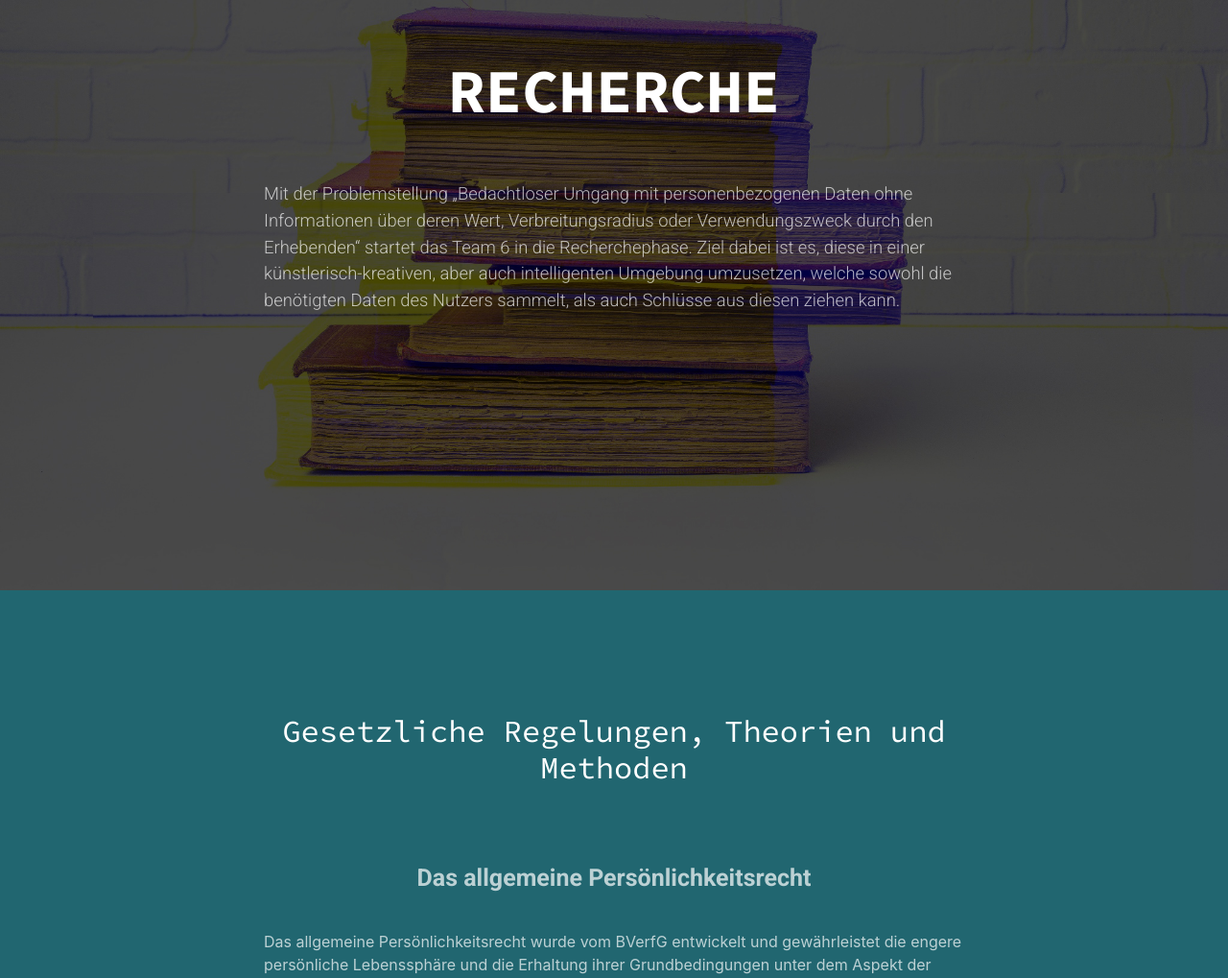
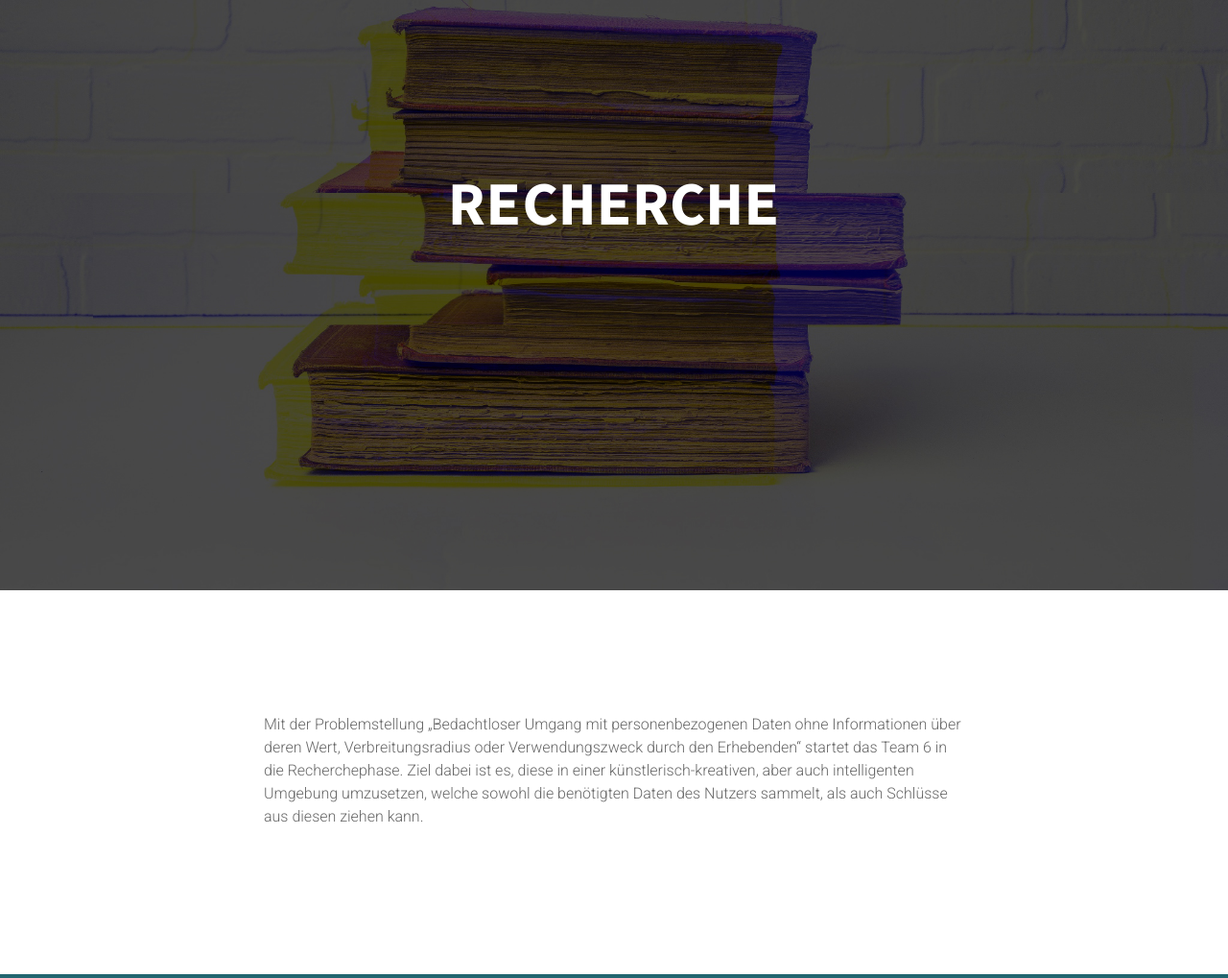
Before and after one commit to utajanzen/interactive_docu_P6, a website: page startbootstrap-creative-gh-pages/pages/research.html in a window 1280 px wide. Shown: the part 185-1204 px from the top of the page at 96% size. Drawn offline with nearby package versions, Linux system fonts and the light colour scheme.

Commit message:
Anpassungen

```diff
--- a/startbootstrap-creative-gh-pages/pages/research.html
+++ b/startbootstrap-creative-gh-pages/pages/research.html
@@ -111,14 +111,22 @@
             <h1 class="text-uppercase">
               <strong>Recherche</strong>
             </h1>
-            <br></br>
           </div>
-          <div class="col-lg-8 mx-auto">
-            <p class="text-faded2 mb-5">Mit der Problemstellung „Bedachtloser Umgang mit personenbezogenen Daten ohne Informationen über deren Wert, Verbreitungsradius oder Verwendungszweck durch den Erhebenden“ startet das Team 6 in die Recherchephase. Ziel dabei ist es, diese in einer künstlerisch-kreativen, aber auch intelligenten Umgebung umzusetzen, welche sowohl die benötigten Daten des Nutzers sammelt, als auch Schlüsse aus diesen ziehen kann.</p>
-         </div>
         </div>
       </div>
     </header>
+
+    <section id="research">
+      <div class="container">
+        <div class="row">
+          <div class="col-lg-8 mx-auto text-center">
+            <p class="text-muted2 mb-4"> <!--Quelltext als link oder pop-up-->
+                Mit der Problemstellung „Bedachtloser Umgang mit personenbezogenen Daten ohne Informationen über deren Wert, Verbreitungsradius oder Verwendungszweck durch den Erhebenden“ startet das Team 6 in die Recherchephase. Ziel dabei ist es, diese in einer künstlerisch-kreativen, aber auch intelligenten Umgebung umzusetzen, welche sowohl die benötigten Daten des Nutzers sammelt, als auch Schlüsse aus diesen ziehen kann.
+              </p>
+          </div>
+        </div>
+      </div>
+    </section>
 
     <section class="bg-primary" id="recht">
       <div class="container">
@@ -232,6 +240,8 @@
       </div>
     </section>
 
+    <div class="banner parallax ban-res-2">
+    </div>
 
         <section class="bg-primary" id="datavalue">
           <div class="container">
@@ -268,8 +278,7 @@
           </div>
         </section>
 
-        <div class="banner parallax ban-res-2">
-        </div>
+
 
              <header id="technik" class="masthead technology-header text-center text-white d-flex">
                 <div class="container my-auto">
--- a/startbootstrap-creative-gh-pages/scss/_concept.scss
+++ b/startbootstrap-creative-gh-pages/scss/_concept.scss
@@ -7,6 +7,14 @@
   background-image: url('../img/vendy/concept/concept-header.jpg');
   @include background-cover;
 }
+
+
+.ban-co-1{
+    background: url('../img/vendy/concept/vendy2.png');
+
+    // background-size: 70%;
+}
+
 
 
 .datencheck{
```
Also changed, not shown: startbootstrap-creative-gh-pages/pages/concept.html (+3 -0 lines), startbootstrap-creative-gh-pages/pages/technic.html (+3 -3 lines), startbootstrap-creative-gh-pages/pages/trailer.html (+2 -2 lines), startbootstrap-creative-gh-pages/css/custom-creative.css, startbootstrap-creative-gh-pages/img/vendy/concept/vendy2.png (added).
